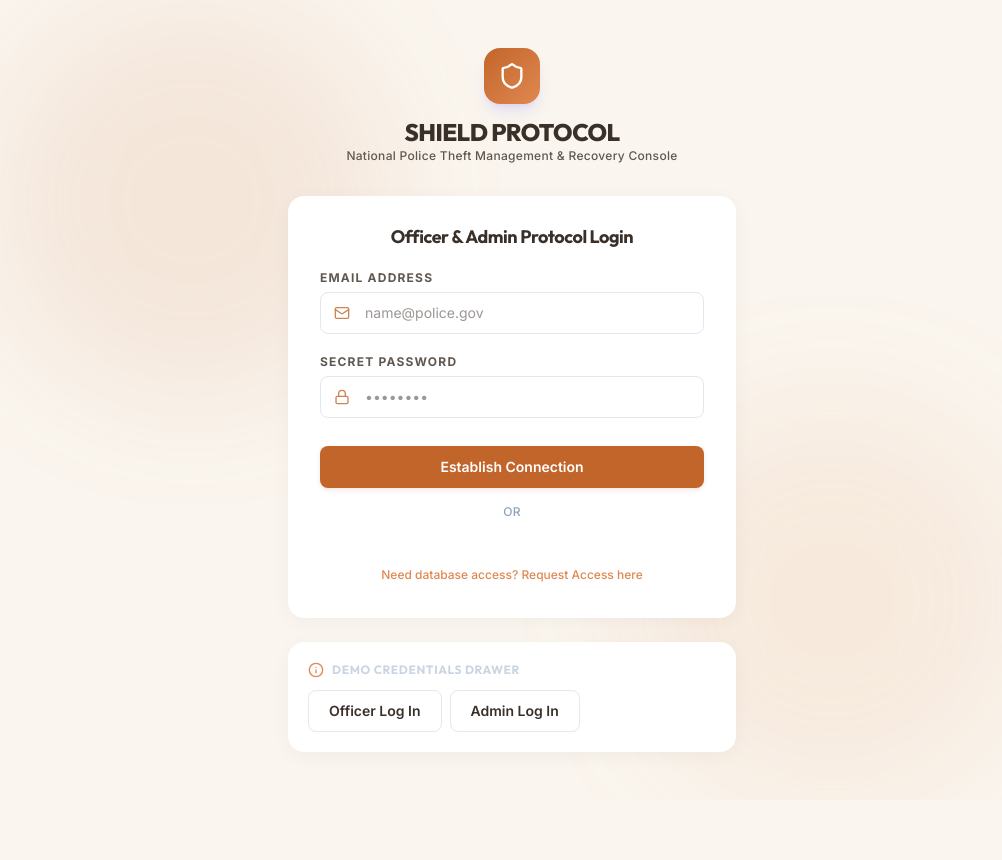
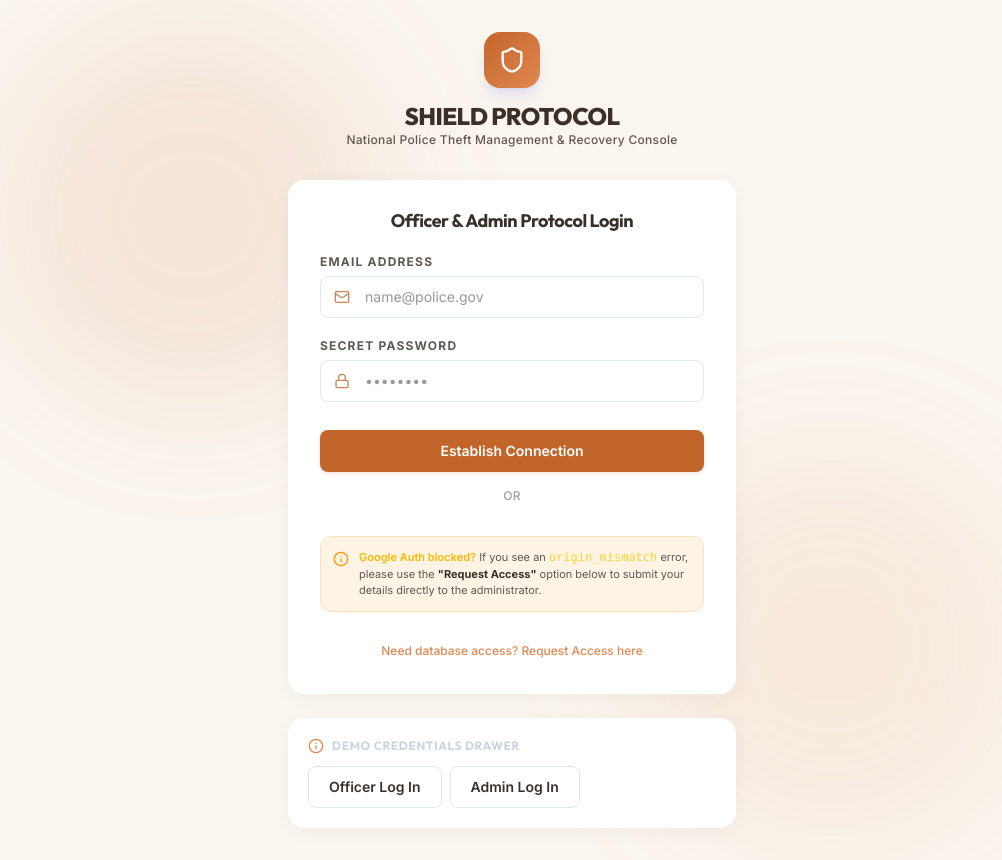
Before and after one commit to Mohith946/Police-Theft-Management-System, a React (Vite) app in the folder client/: page /login in a window 1280 px wide. Shown: the whole page, without its empty margins (128-1130 px from the left). Before the commit the page ends 800 px from the top, so only its background shows below. Built offline with nearby package versions, Linux system fonts and the light colour scheme; no server answers.

Commit message:
gauth-error fix

```diff
--- a/client/src/pages/Login.jsx
+++ b/client/src/pages/Login.jsx
@@ -44,7 +44,7 @@ const Login = () => {
     const initializeGoogleButton = () => {
       if (window.google) {
         window.google.accounts.id.initialize({
-          client_id: "1023024125198-fv94ng719e75v08ot46rig8hkgd4tqnj.apps.googleusercontent.com",
+          client_id: import.meta.env.VITE_GOOGLE_CLIENT_ID || "1023024125198-fv94ng719e75v08ot46rig8hkgd4tqnj.apps.googleusercontent.com",
           callback: handleGoogleCredentialResponse
         });
         window.google.accounts.id.renderButton(
@@ -239,6 +239,13 @@ const Login = () => {
               </div>
 
               <div id="googleBtnDiv" className="w-full flex justify-center"></div>
+
+              <div className="mt-4 p-3 bg-amber-500/10 border border-amber-500/20 rounded-xl text-left flex gap-2.5">
+                <Info size={16} className="text-amber-500 shrink-0 mt-0.5" />
+                <p className="text-[11px] text-slate-300 leading-normal m-0">
+                  <span className="font-semibold text-amber-400">Google Auth blocked?</span> If you see an <span className="font-mono text-amber-300 text-xs">origin_mismatch</span> error, please use the <strong className="text-white">"Request Access"</strong> option below to submit your details directly to the administrator.
+                </p>
+              </div>
             </>
           )}
 
```
Also changed, not shown: 40 other files (tests, documents, lock files or other folders).
